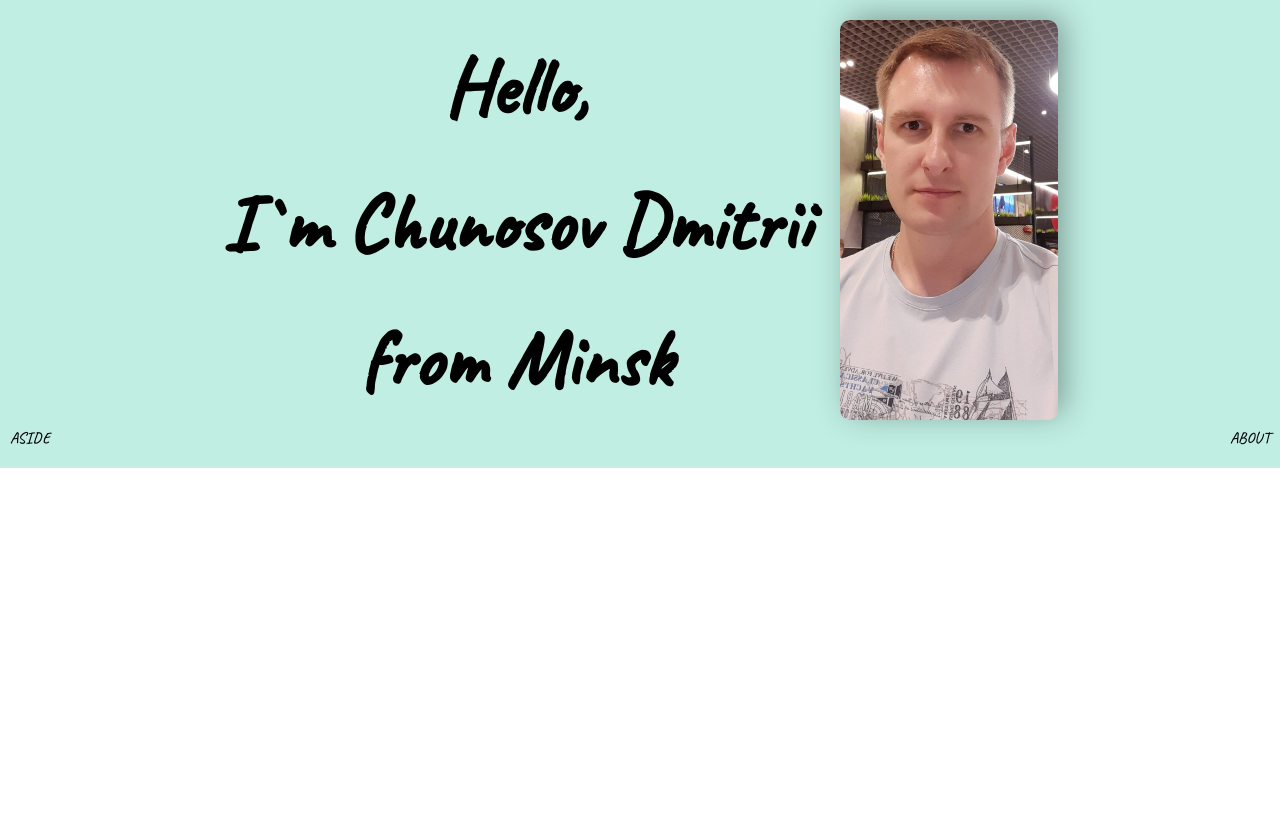
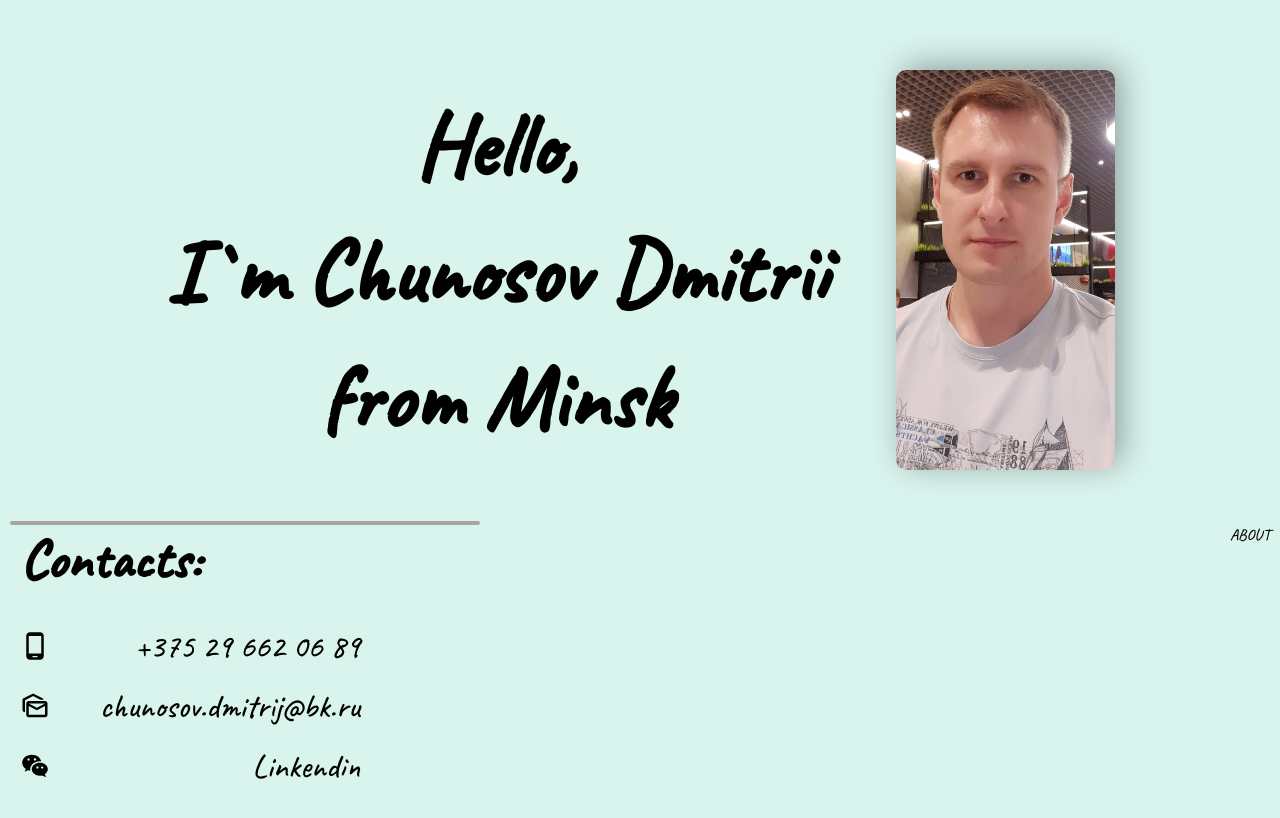
Before and after one commit to Dmitrii23748/rsschool-cv-2021, a plain HTML site: page index.html in a window 1280 px wide. Drawn offline with Linux system fonts and the light colour scheme.

Commit message:
feat: add contacts

```diff
--- a/index.html
+++ b/index.html
@@ -20,7 +20,30 @@
             </div>
         </header>
         <div class="container">
-            <div class="aside">ASIDE</div>
+            <div class="aside">
+                <div class="contacts">
+                    <h1 class="contacts__title">Contacts:</h1>
+                    <ul class="contacts__ul">
+                        <li class="contacts__li-item">
+                            <img class="contacts__li-img" src="img/phone.svg" alt="phone">
+                            <p class="contacts__li-p">+375 29 662 06 89</p>
+                        </li>
+                        <li class="contacts__li-item">
+                            <img class="contacts__li-img" src="img/mail.svg" alt="mail">
+                            <p class="contacts__li-p">chunosov.dmitrij@bk.ru</p>
+                        </li>
+                        <li class="contacts__li-item">
+                            <img class="contacts__li-img" src="img/link.svg" alt="link">
+                            <p class="contacts__li-p">Linkendin</p>
+                        </li>
+                        <!-- <li class="contacts__li contacts__li_mail">chunosov.dmitrij@bk.ru</li>
+                        <li class="contacts__li contacts__li_linkedin">Linkendin</li> -->
+                    </ul>
+                </div>
+                <div class="skills">
+
+                </div>
+            </div>
             <div class="about">ABOUT</div>
         </div>
 
--- a/style.css
+++ b/style.css
@@ -11,23 +11,38 @@ h4,
 h5,
 h6,
 ul,
-li {
+li,
+p {
   margin: 0;
   padding: 0;
 }
 .wrapper {
-  background-color: rgb(192, 238, 227);
+  background-color: rgb(217, 243, 237);
   padding: 20px 10px;
   overflow: hidden;
 }
 .header {
   display: flex;
   justify-content: center;
+  align-items: center;
+  padding-top: 50px;
+  padding-bottom: 50px;
+  position: relative;
+}
+.header::after {
+  content: "";
+  position: absolute;
+  bottom: 0;
+  left: 0;
+  height: 4px;
+  width: 470px;
+  border-radius: 2px;
+  background-color: rgb(170, 163, 163);
 }
 .header__title {
-  font-size: 80px;
-  line-height: 1.7;
-  margin-right: 30px;
+  font-size: 90px;
+  line-height: 1.4;
+  padding-right: 70px;
   text-align: center;
 }
 
@@ -45,3 +60,31 @@ li {
   display: flex;
   justify-content: space-between;
 }
+.aside {
+  width: 340px;
+  padding: 0 10px;
+}
+
+.contacts__title {
+  margin-bottom: 30px;
+  font-size: 55px;
+}
+
+.contacts__li-item {
+  display: flex;
+  justify-content: space-between;
+  align-items: center;
+  margin-bottom: 18px;
+}
+.contacts__li-img {
+  height: 30px;
+  object-fit: contain;
+  object-position: center;
+}
+.contacts__li-p {
+  font-size: 33px;
+  cursor: pointer;
+}
+.contacts__li-p:hover {
+  color: red;
+}
```
Also changed, not shown: img/link.svg (added), img/mail.svg (added), img/phone.svg (added).
